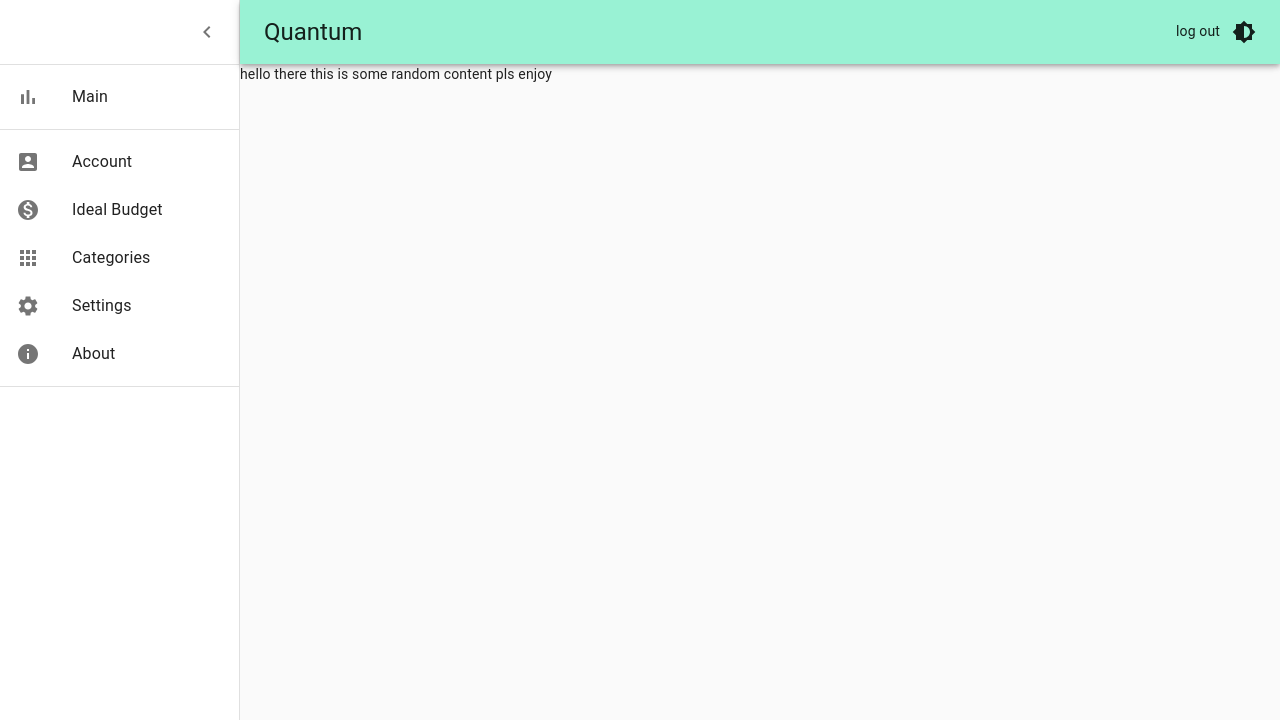
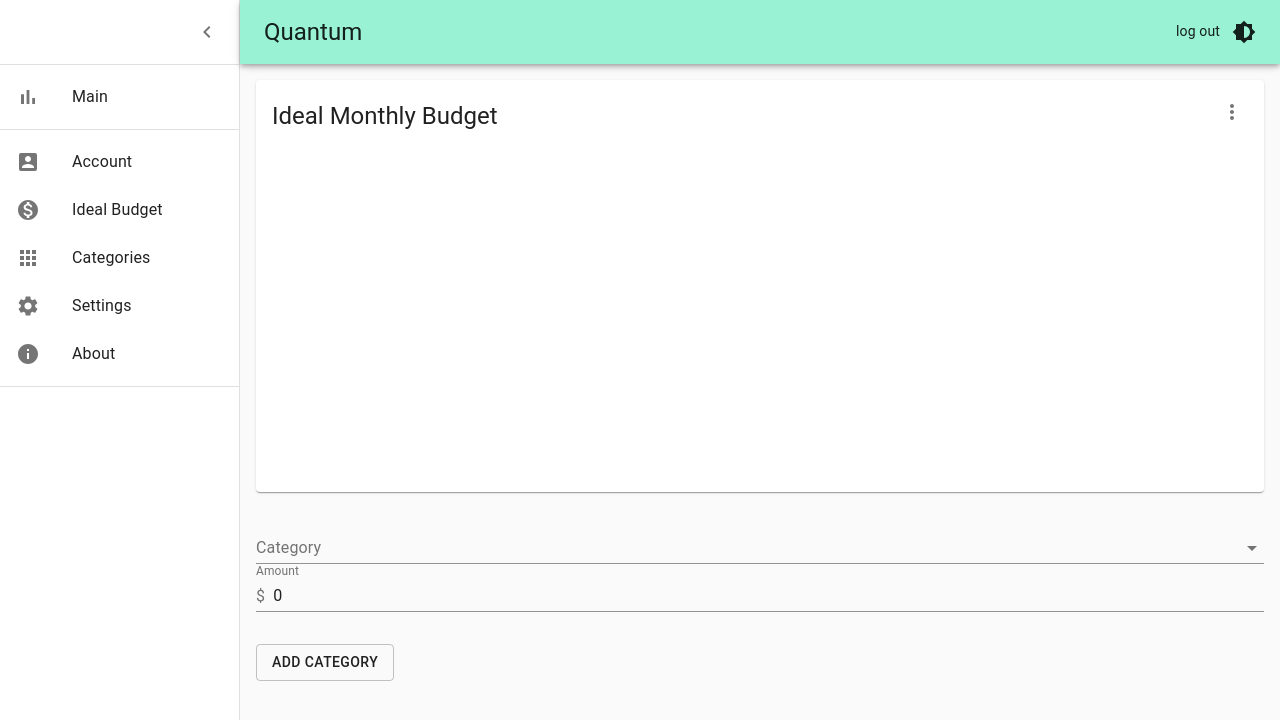
Before and after one commit to a-tovar/Budgeting, a React (Create React App) app in the folder client/: page / in a window 1280 px wide. Shown: the top 720 px of the page. Built offline with nearby package versions, Linux system fonts and the light colour scheme.

Commit message:
Create ideal budget page with radial chart

```diff
--- a/client/package.json
+++ b/client/package.json
@@ -14,6 +14,7 @@
     "react-redux": "^7.2.0",
     "react-router-dom": "^5.2.0",
     "react-scripts": "3.4.1",
+    "react-vis": "^1.11.7",
     "redux": "^4.0.5",
     "redux-thunk": "^2.3.0"
   },
--- a/client/src/App.js
+++ b/client/src/App.js
@@ -2,7 +2,7 @@ import React from "react";
 import { connect } from "react-redux";
 
 import Nav from "./components/navbar/nav";
-import Test from "./components/budget/test";
+import IdealBudget from "./components/budget/idealBudget";
 
 import { MuiThemeProvider, createMuiTheme } from "@material-ui/core/styles";
 import { Toolbar } from "@material-ui/core";
@@ -28,7 +28,7 @@ function App(props) {
       <Nav></Nav>
       <div>
         <Toolbar />
-        <Test></Test>
+        <IdealBudget></IdealBudget>
       </div>
     </MuiThemeProvider>
   );
--- /dev/null
+++ b/client/src/components/budget/d3-flare-example.json
@@ -0,0 +1,31 @@
+{
+  "title": "analytics",
+  "color": "#12939A",
+  "children": [
+    {
+      "title": "cluster",
+      "children": [
+        { "title": "AgglomerativeCluster", "color": "#12939A", "size": 3938 },
+        { "title": "CommunityStructure", "color": "#12939A", "size": 3812 },
+        { "title": "HierarchicalCluster", "color": "#12939A", "size": 6714 },
+        { "title": "MergeEdge", "color": "#12939A", "size": 743 }
+      ]
+    },
+    {
+      "title": "graph",
+      "children": [
+        { "title": "BetweennessCentrality", "color": "#12939A", "size": 3534 },
+        { "title": "LinkDistance", "color": "#12939A", "size": 5731 },
+        { "title": "MaxFlowMinCut", "color": "#12939A", "size": 7840 },
+        { "title": "ShortestPaths", "color": "#12939A", "size": 5914 },
+        { "title": "SpanningTree", "color": "#12939A", "size": 3416 }
+      ]
+    },
+    {
+      "title": "optimization",
+      "children": [
+        { "title": "AspectRatioBanker", "color": "#12939A", "size": 7074 }
+      ]
+    }
+  ]
+}
--- /dev/null
+++ b/client/src/components/budget/idealBudget.js
@@ -0,0 +1,191 @@
+import React, { useState } from "react";
+import { connect } from "react-redux";
+
+import { makeStyles } from "@material-ui/core/styles";
+import {
+  FormControl,
+  Button,
+  Card,
+  CardContent,
+  CardHeader,
+  IconButton,
+  Menu,
+  MenuItem,
+} from "@material-ui/core";
+import { MoreVert } from "@material-ui/icons";
+import clsx from "clsx";
+import { RadialChart, Treemap } from "react-vis";
+import IdealBudgetCategory from "./idealBudgetCategory";
+import { menuDrawerWidth } from "../../constants/styleConstants";
+import D3FlareData from "./d3-flare-example.json";
+
+const useStyles = makeStyles((theme) => ({
+  root: {
+    display: "block",
+  },
+  rootMenuOpen: {
+    display: "block",
+    marginLeft: menuDrawerWidth,
+  },
+  card: {
+    margin: theme.spacing(2),
+  },
+  chart: {
+    margin: "auto",
+  },
+  form: {
+    display: "flex",
+    margin: theme.spacing(2),
+    marginTop: theme.spacing(3),
+    minWidth: 150,
+  },
+  button: {
+    margin: theme.spacing(2),
+  },
+}));
+
+function IdealBudget(props) {
+  const classes = useStyles();
+  const [values, updateValues] = useState([]);
+  const [total, updateTotal] = useState(0);
+  const [numCategories, updateNumCategories] = useState(1);
+
+  const valueCallback = (index, data) => {
+    let newValues = [...values];
+    newValues[index] = data;
+    updateValues((values) => newValues);
+    calcTotal(values);
+  };
+
+  const calcTotal = (newValues) => {
+    let total = 0;
+    newValues.forEach((category) => {
+      total += parseFloat(category.amount);
+    });
+    // for (const key in newValues) {
+    //   if (key === "value") total += parseFloat(newValues[key]);
+    // }
+    updateTotal(total);
+  };
+
+  const addCategory = () => {
+    updateNumCategories(numCategories + 1);
+  };
+
+  const valuesToRadial = () => {
+    let radialData = [];
+    values.forEach((category) => {
+      let data = {
+        angle: parseFloat(category.amount),
+        label: category.category, // TODO: put labels in legend next to chart
+      };
+      if (category.amount) radialData.push(data);
+    });
+    return radialData;
+  };
+
+  const chartOptions = ["Radial Chart", "Treemap", "Sunburst"];
+  const [anchorEl, setAnchorEl] = useState(null);
+  const chartOptionsOpen = Boolean(anchorEl);
+  const openChartOptions = (e) => {
+    setAnchorEl(e.currentTarget);
+  };
+  const closeChartOptions = (e) => {
+    setAnchorEl(null);
+  };
+
+  return (
+    <>
+      <div
+        className={clsx(props.menuOpen ? classes.rootMenuOpen : classes.root)}
+      >
+        {/* <div>{total}</div>
+        <div>{JSON.stringify(values)}</div> */}
+        <Card className={classes.card}>
+          <CardHeader
+            action={
+              <IconButton
+                aria-label="chart-options"
+                aria-controls="chart-options-menu"
+                aria-haspopup="true"
+                onClick={openChartOptions}
+              >
+                <MoreVert />
+              </IconButton>
+            }
+            title="Ideal Monthly Budget"
+          />
+          <Menu
+            id="chart-options-menu"
+            anchorEl={anchorEl}
+            keepMounted
+            open={chartOptionsOpen}
+            onClose={closeChartOptions}
+          >
+            {chartOptions.map((option) => (
+              <MenuItem
+                key={option}
+                selected={option === "Radial Chart"}
+                onClick={closeChartOptions}
+              >
+                {option}
+              </MenuItem>
+            ))}
+          </Menu>
+          <CardContent>
+            <RadialChart
+              className={classes.chart}
+              data={valuesToRadial()}
+              width={300}
+              height={300}
+              innerRadius={100}
+              radius={70}
+              showLabels={true}
+              labelsRadiusMultiplier={2}
+            />
+            {/* <Treemap
+              {...{
+                animation: true,
+                colorType: "literal",
+                data: D3FlareData,
+                mode: "circlePack",
+                height: 300,
+                width: 300,
+                renderMode: "DOM",
+              }}
+            /> */}
+          </CardContent>
+        </Card>
+        {Array.from(Array(numCategories)).map((x, index) => (
+          <FormControl className={classes.form} key={index.toString()}>
+            <IdealBudgetCategory
+              key={index.toString()}
+              num={index.toString()}
+              valueCallback={valueCallback}
+            ></IdealBudgetCategory>
+          </FormControl>
+        ))}
+        <Button
+          onClick={addCategory}
+          variant="outlined"
+          className={classes.button}
+        >
+          Add Category
+        </Button>
+      </div>
+    </>
+  );
+}
+
+const mapStateToProps = (state) => {
+  return {
+    menuOpen: state.pageState.menuOpen,
+    darkMode: state.pageState.darkMode,
+  };
+};
+
+const mapDispatchToProps = (dispatch) => {
+  return {};
+};
+
+export default connect(mapStateToProps, mapDispatchToProps)(IdealBudget);
--- /dev/null
+++ b/client/src/components/budget/idealBudgetCategory.js
@@ -0,0 +1,59 @@
+import React, { useState } from "react";
+
+import {
+  TextField,
+  Select,
+  MenuItem,
+  InputLabel,
+  InputAdornment,
+} from "@material-ui/core";
+
+function IdealBudgetCategory(props) {
+  const categories = ["Bills", "Food", "Transportation", "Home", "Shopping"];
+
+  const [values, updateValues] = useState({
+    category: "",
+    amount: 0,
+  });
+
+  const handleChange = (prop) => (e) => {
+    if (!e.target.value || (prop === "amount" && e.target.value < 0)) {
+      e.target.value = 0;
+      // TODO: remove possibility of leading zeros
+    }
+    const newValues = { ...values, [prop]: e.target.value };
+    updateValues(newValues);
+    let index = e.target.name;
+    props.valueCallback(index, newValues);
+  };
+
+  return (
+    <>
+      <InputLabel id="category">Category</InputLabel>
+      <Select
+        labelId="category"
+        onChange={handleChange("category")}
+        value={values.category}
+        name={props.num}
+      >
+        {categories.map((category) => (
+          <MenuItem value={category} key={category}>
+            {category}
+          </MenuItem>
+        ))}
+      </Select>
+      <TextField
+        label="Amount"
+        type="number"
+        value={values.amount}
+        name={props.num}
+        onChange={handleChange("amount")}
+        InputProps={{
+          startAdornment: <InputAdornment position="start">$</InputAdornment>,
+        }}
+      ></TextField>
+    </>
+  );
+}
+
+export default IdealBudgetCategory;
--- a/client/src/components/budget/test.js
+++ /dev/null
@@ -1,40 +0,0 @@
-import React from "react";
-import { connect } from "react-redux";
-import { makeStyles } from "@material-ui/core/styles";
-import clsx from "clsx";
-
-const drawerWidth = 240; // TODO: make this some kind of global shiz
-
-const useStyles = makeStyles((theme) => ({
-  root: {
-    display: "flex",
-  },
-  rootMenuOpen: {
-    display: "flex",
-    marginLeft: drawerWidth,
-  },
-}));
-
-function Test(props) {
-  const classes = useStyles();
-  return (
-    <>
-      <div className={clsx(props.menuOpen && classes.rootMenuOpen)}>
-        hello there this is some random content pls enjoy
-      </div>
-    </>
-  );
-}
-
-const mapStateToProps = (state) => {
-  return {
-    menuOpen: state.pageState.menuOpen,
-    darkMode: state.pageState.darkMode,
-  };
-};
-
-const mapDispatchToProps = (dispatch) => {
-  return {};
-};
-
-export default connect(mapStateToProps, mapDispatchToProps)(Test);
--- a/client/src/components/navbar/nav.js
+++ b/client/src/components/navbar/nav.js
@@ -29,8 +29,7 @@ import {
   ChevronLeft,
 } from "@material-ui/icons";
 import { makeStyles } from "@material-ui/core/styles";
-
-const drawerWidth = 240; // TODO: make this some kind of global shiz
+import { menuDrawerWidth } from "../../constants/styleConstants";
 
 const useStyles = makeStyles((theme) => ({
   root: {
@@ -44,8 +43,8 @@ const useStyles = makeStyles((theme) => ({
     }),
   },
   appBarShift: {
-    width: `calc(100% - ${drawerWidth}px)`,
-    marginLeft: drawerWidth,
+    width: `calc(100% - ${menuDrawerWidth}px)`,
+    marginLeft: menuDrawerWidth,
     transition: theme.transitions.create(["margin", "width"], {
       easing: theme.transitions.easing.easeOut,
       duration: theme.transitions.duration.enteringScreen,
@@ -58,11 +57,11 @@ const useStyles = makeStyles((theme) => ({
     justifyContent: "space-between",
   },
   drawer: {
-    width: drawerWidth,
+    width: menuDrawerWidth,
     flexShrink: 0,
   },
   drawerPaper: {
-    width: drawerWidth,
+    width: menuDrawerWidth,
   },
   drawerHeader: {
     display: "flex",
--- /dev/null
+++ b/client/src/constants/styleConstants.json
@@ -0,0 +1,3 @@
+{
+  "menuDrawerWidth": 240
+}
--- a/client/src/index.js
+++ b/client/src/index.js
@@ -7,10 +7,8 @@ import store from "./store";
 import "./index.css";
 
 render(
-  <React.StrictMode>
-    <Provider store={store}>
-      <App />
-    </Provider>
-  </React.StrictMode>,
+  <Provider store={store}>
+    <App />
+  </Provider>,
   document.getElementById("root")
 );
```
Also changed, not shown: 1 other file (tests, documents, lock files or other folders).
